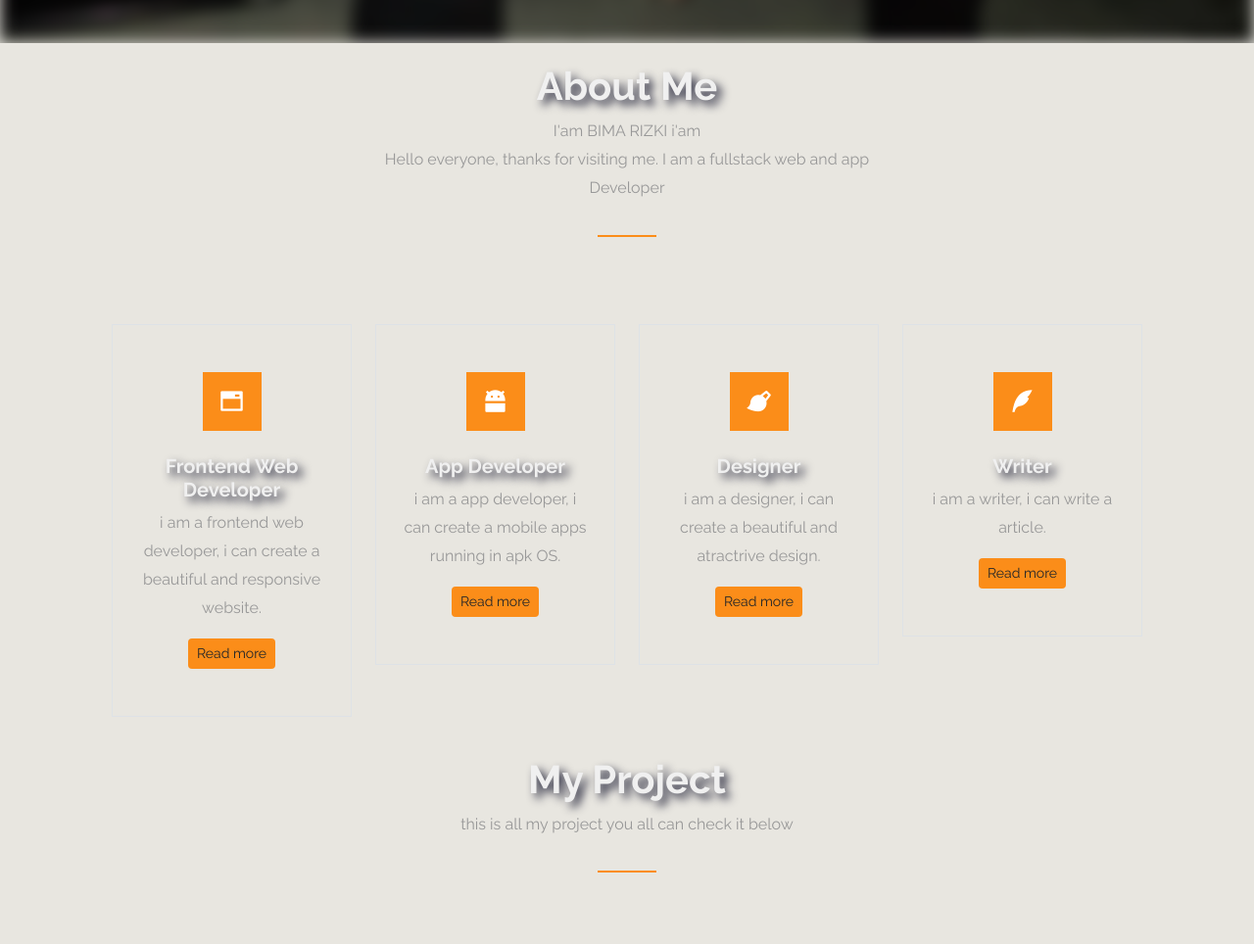
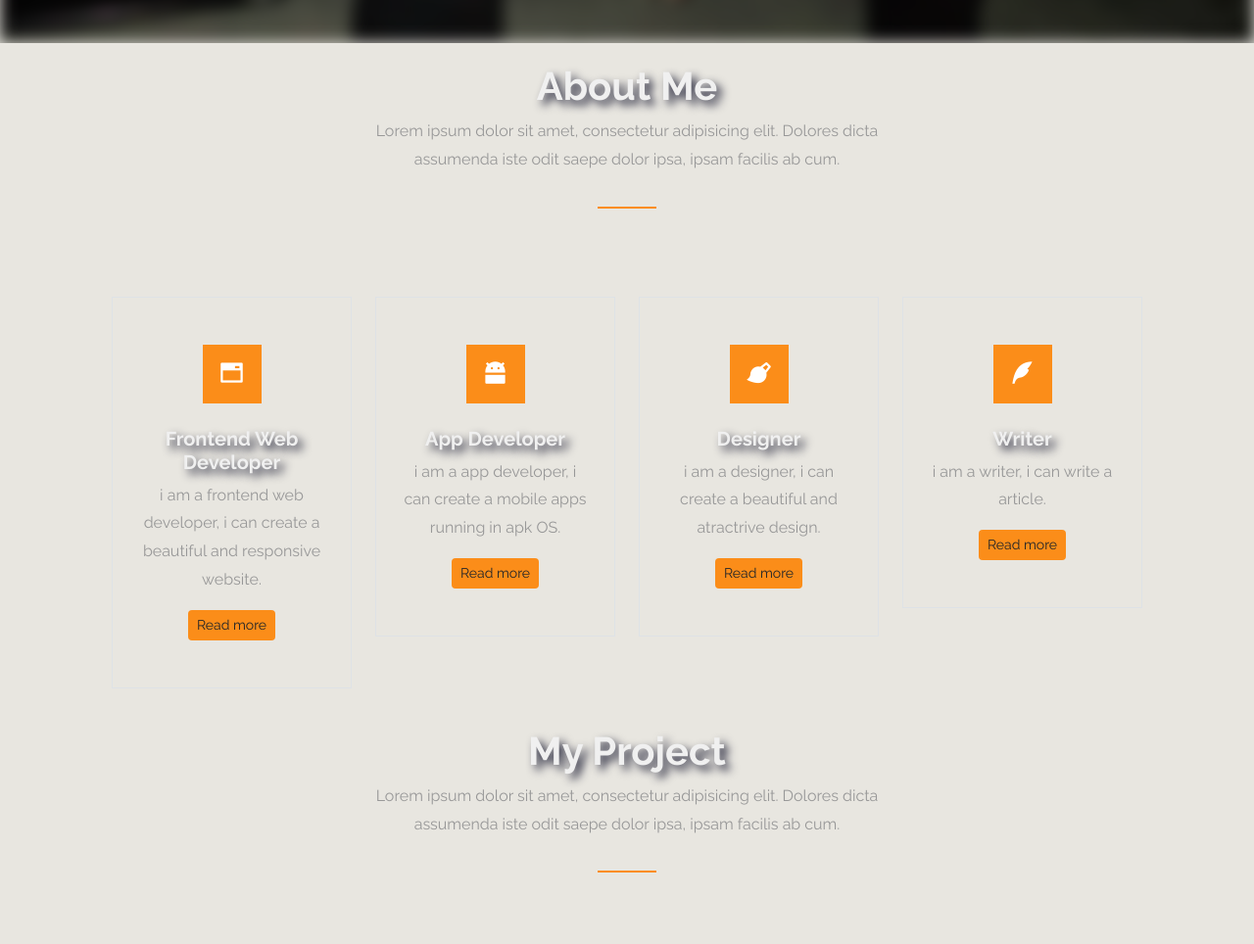
Before and after one commit to Bimawest/portfolio, a plain HTML site: page index.html in a window 1280 px wide. Shown: the part 920-1884 px from the top of the page at 98% size. Drawn offline with nearby package versions, Linux system fonts and the light colour scheme.

Commit message:
Update content and fix HTML structure in index.html

```diff
--- a/index.html
+++ b/index.html
@@ -67,7 +67,8 @@
           <div class="section-title text-center">
             <h1>About Me</h1>
             <p>
-              I'am BIMA RIZKI i'am<br/>Hello everyone, thanks for visiting me. I am a fullstack web and app Developer
+              Lorem ipsum dolor sit amet, consectetur adipisicing elit. Dolores dicta assumenda iste odit saepe dolor
+              ipsa, ipsam facilis ab cum.
             </p>
             <div class="line"></div>
           </div>
@@ -85,7 +86,7 @@
                 <p>
                   i am a frontend web developer, i can create a beautiful and responsive website.
                 </p>
-                <a href="#project" class="about-link btn btn-sm btn-brand">
+                <a href="#" class="about-link btn btn-sm btn-brand">
                   <span>Read more</span>
                 </a>
               </div>
@@ -146,7 +147,8 @@
               <div class="section-title text-center">
                 <h1>My Project</h1>
                 <p>
-                  this is all my project you all can check it below
+                  Lorem ipsum dolor sit amet, consectetur adipisicing elit. Dolores dicta assumenda iste odit saepe
+                  dolor ipsa, ipsam facilis ab cum.
                 </p>
                 <div class="line"></div>
               </div>
@@ -221,8 +223,7 @@
 
 
         </div>
-
-    </div>
+        </section>
 
     </div>
   </section>
@@ -234,13 +235,15 @@
           <div class="section-title text-center">
             <h1>Contact Me</h1>
             <p>
-              please contact if you wanna to hire me or etc in discuss below.
+              Lorem ipsum dolor sit amet, consectetur adipisicing elit. Dolores dicta assumenda iste odit saepe dolor
+              ipsa, ipsam facilis ab cum.
             </p>
             <div class="line"></div>
           </div>
         </div>
       </div>
     </div>
+  </section>
 
   <section id="contact">
     <h2>Kontak Kami</h2>
@@ -261,4 +264,5 @@
   <script src="script.js"></script>
 
 </body>
+
 </html>
```
